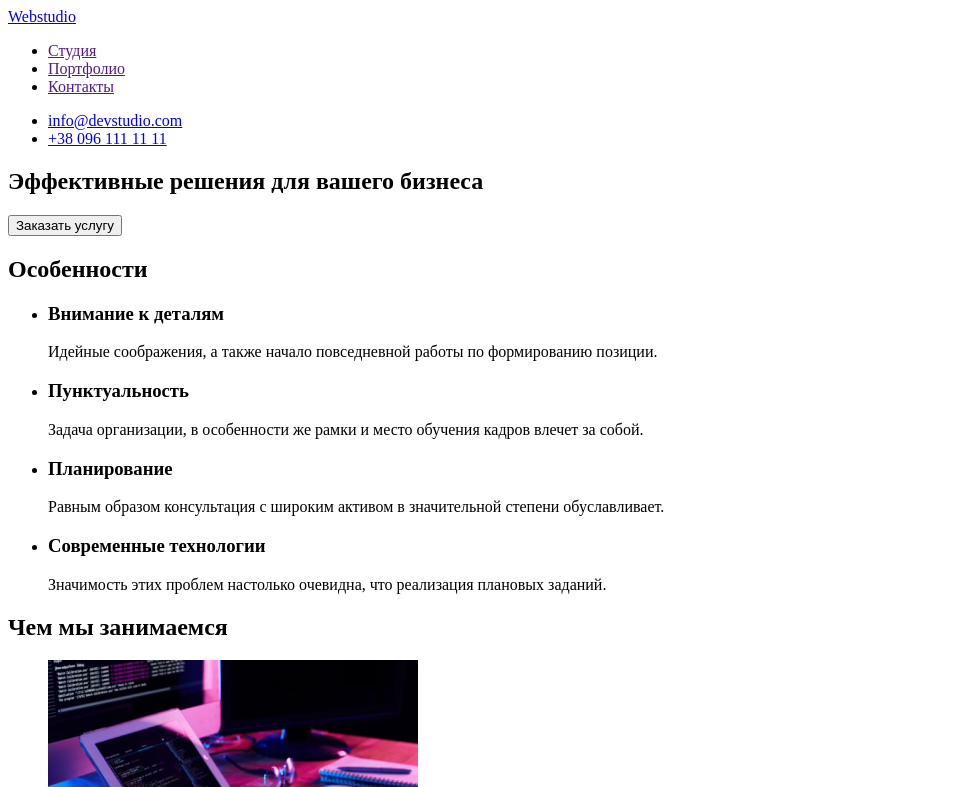
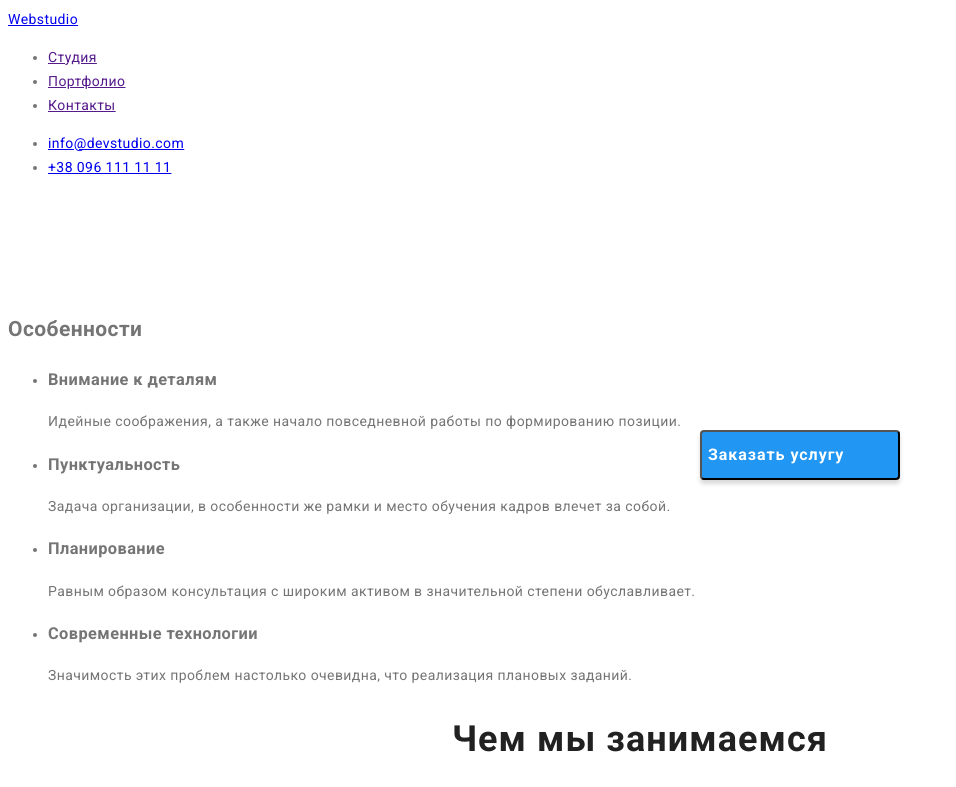
Before and after one commit to IvanBayern/goit-markup-hw-02, a plain HTML site: page index.html in a window 1280 px wide. Shown: the top 787 px of the page, without its empty margins (0-956 px from the left). Drawn offline with Linux system fonts and the light colour scheme.

Commit message:
добавляет стили

```diff
--- /dev/null
+++ b/css/styles.css
@@ -0,0 +1,77 @@
+/* font-family: 'Raleway', sans-serif;
+font-family: 'Roboto', sans-serif; */
+
+/* #212121
+#757575
+#FFFFFF
+#2196F3
+#000000
+#2F303A
+#FFFFFF
+#ECECEC
+#F5F4FA
+
+#212121
+#757575
+#FFFFFF */
+:root {
+    --main-font:'Roboto', sans-serif;
+    --secondary-font:'Raleway', sans-serif;
+    --white-txt-cl:#FFFFFF;
+    --black-txt-cl:#212121;
+    --gray-txt-cl:#757575;
+}
+body {
+    font-family:var(--main-font);
+    font-size: 14px;
+    line-height: 1.71;
+    letter-spacing: 0.03em;
+    color:var(--gray-txt-cl);
+    }
+.hero-title {
+    font-family:var(--main-font);
+    font-weight: 900;
+    font-size: 44px;
+    line-height: 1.36;
+    text-align: center;
+    letter-spacing: 0.06em;
+    text-transform: uppercase;
+
+    color:var(--white-txt-cl);
+
+}
+.benefits-title {
+
+}
+.title {
+    font-family:var(--main-font);
+    font-weight: 700;
+    font-size: 36px;
+    line-height: 1.17;
+    text-align: center;
+    letter-spacing: 0.03em;
+
+    color:var(--black-txt-cl);
+}
+.hero-btn {
+    position: absolute;
+    width: 200px;
+    height: 50px;
+    left: 700px;
+    top: 430px;
+    background: #2196F3;
+    box-shadow: 0px 4px 4px rgba(0, 0, 0, 0.15);
+    border-radius: 4px;
+
+    font-family:var(--main-font);
+    font-weight: 700;
+    font-size: 16px;
+    line-height: 1.87;
+    display: flex;
+    align-items: center;
+    text-align: center;
+    letter-spacing: 0.06em;
+
+    color:var(--white-txt-cl);
+
+}
--- a/index.html
+++ b/index.html
@@ -5,92 +5,99 @@
     <meta http-equiv="X-UA-Compatible" content="IE=edge">
     <meta name="viewport" content="width=device-width, initial-scale=1.0">
     <title>WebStudio</title>
+    <link rel="preconnect" href="https://fonts.googleapis.com">
+    <link rel="preconnect" href="https://fonts.gstatic.com" crossorigin>
+    <link href="https://fonts.googleapis.com/css2?family=Raleway:wght@700&family=Roboto:wght@400;500;700;900&display=swap" rel="stylesheet">
+    <link rel="stylesheet" href="./css/styles.css">
 </head>
 <body>
 
-    <header>
+    <header class="header">
 
-        <nav>
-            <a href="/"><span>Web</span>studio</a>
-            <ul>
-                <li><a href="">Студия</a></li>
-                <li><a href="">Портфолио</a></li>
-                <li><a href="">Контакты</a></li>
+        <nav class="nav">
+            <a class="header-link" href="/"><span class="header-logo">Web</span>studio</a>
+            <ul class="nav-list">
+                <li class="nav-item">
+                    <a class="nav-link" href="">Студия</a></li>
+                <li  class="nav-item">
+                    <a class="nav-link" href="">Портфолио</a></li>
+                <li  class="nav-item">
+                    <a class="nav-link" href="">Контакты</a></li>
             </ul>
         </nav>
-        <ul>
-            <li><a href="mailto:info@devstudio.com">info@devstudio.com</a></li>
-            <li><a href="tel:+380961111111">+38 096 111 11 11</a></li>
+        <ul class="header-contacts">
+            <li class="header-contact"><a  class="header-email" href="mailto:info@devstudio.com">info@devstudio.com</a></li>
+            <li class="header-contact"><a  class="header-tel" href="tel:+380961111111">+38 096 111 11 11</a></li>
         </ul>
 
     </header>
 
     <main>
-        <section>
-            <h1>Эффективные решения для вашего бизнеса</h1>
-            <button type="button">Заказать услугу</button>
+        <section class="hero">
+            <h1 class="hero-title">Эффективные решения для вашего бизнеса</h1>
+            <button class="hero-btn" type="button">Заказать услугу</button>
         </section>
 
-        <section>
-            <h2>Особенности</h2>
-            <ul>
-                <li>
-                    <h3>Внимание к деталям</h3>
-                    <p>Идейные соображения, а также начало повседневной работы по формированию позиции.</p>
+        <section class="benefits">
+            <h2 class="benefits-title">Особенности</h2>
+            <ul class="benefits-list">
+                <li class="benefits-item">
+                    <h3 class="benefits-item-title">Внимание к деталям</h3>
+                    <p class="benefits-item-text">Идейные соображения, а также начало повседневной работы по формированию позиции.</p>
                 </li>
-                <li>
-                    <h3>Пунктуальность</h3>
-                    <p>Задача организации, в особенности же рамки и место обучения кадров влечет за собой.</p>
+                <li class="benefits-item">
+                    <h3 class="benefits-item-title">Пунктуальность</h3>
+                    <p class="benefits-item-text">Задача организации, в особенности же рамки и место обучения кадров влечет за собой.</p>
                 </li>
-                <li>
-                    <h3>Планирование</h3>
-                    <p>Равным образом консультация с широким активом в значительной степени обуславливает.</p>
+                <li class="benefits-item">
+                    <h3 class="benefits-item-title">Планирование</h3>
+                    <p class="benefits-item-text">Равным образом консультация с широким активом в значительной степени обуславливает.</p>
                 </li>
-                <li>
-                    <h3>Современные технологии</h3>
-                    <p>Значимость этих проблем настолько очевидна, что реализация плановых заданий.</p>
+                <li class="benefits-item">
+                    <h3 class="benefits-item-title">Современные технологии</h3>
+                    <p class="benefits-item-text">Значимость этих проблем настолько очевидна, что реализация плановых заданий.</p>
                 </li>
             </ul>
 
         </section>
-        <section>
-            <h2>Чем мы занимаемся</h2>
-            <ul>
-                <li>
-                    <img src="./images/img1.jpg" alt="создаем сайты" width="370" height="294">
+        <section class="works">
+            <h2 class="title">Чем мы занимаемся</h2>
+            <ul class="works-list">
+                <li class="works-item">
+                    <img class="works-pic" src="./images/img1.jpg" alt="создаем сайты" width="370" height="294">
                 </li>
-                <li>
-                    <img src="./images/img2.jpg" alt="адаптируем под смартфоны" width="370" height="294">
+                <li class="works-item">
+                    <img class="works-pic" src="./images/img2.jpg" alt="адаптируем под смартфоны" width="370" height="294">
                 </li>
-                <li>
-                    <img src="./images/img3.jpg" alt="разрабатываем мобильные приложения" width="370" height="294">
+                <li class="works-item">
+                    <img class="works-pic" src="./images/img3.jpg" alt="разрабатываем мобильные приложения" width="370" height="294">
                 </li>
             </ul>
         </section>
 
-        <section>
-            <h2>Наша команда</h2>
-            <ul>
+        <section class="team">
+            <h2 class="title">Наша команда</h2>
+            <ul class="team-list">
 
-                <li>
-                    <img src="./images/igor.jpg" alt="фото1" width="270" height="260">
-                    <h3>Игорь Демьяненко</h3>
-                    <p lang="en">Product Designer</p>
+                <li class="team-item">
+                    <img class="team-foto" src="./images/igor.jpg" alt="фото1" width="270" height="260">
+                    <h3 class="team-name" >Игорь Демьяненко</h3>
+                    <p class="team-position" lang="en">Product Designer</p>
                 </li>
-                <li>
-                    <img src="./images/olga.jpg" alt="фото2" width="270" height="260">
-                    <h3>Ольга Репина</h3>
-                    <p lang="en">Frontend Developer</p>
+                <li class="team-item">
+                    <img class="team-foto" src="./images/olga.jpg" alt="фото2" width="270" height="260">
+                    <h3 class="team-name" >Ольга Репина</h3>
+                    <p class="team-position" lang="en">Frontend Developer</p>
                 </li>
-                <li>
-                    <img src="./images/nikolay.jpg" alt="фото3" width="270" height="260">
-                    <h3>Николай Тарасов</h3>
-                    <p lang="en">Marketing</p>
+                <li class="team-item">
+                    <img class="team-foto" src="./images/nikolay.jpg" alt="фото3" width="270" height="260">
+                    <h3 class="team-name" >Николай Тарасов</h3>
+                    <p class="team-position" lang="en">Marketing</p>
                 </li>
-                <li>
-                    <img src="./images/mikhail.jpg" alt="фото4" width="270" height="260">
-                    <h3>Михаил Ермаков</h3>
-                    <p lang="en">UI Designer</p>
+                <li class="team-item">
+                    <img class="team-foto" src="./images/mikhail.jpg" alt="фото4" width="270" height="260">
+                    <h3 class="team-name" >Михаил Ермаков</h3>
+                    <p class="team-position" lang="en">UI Designer</p>
                 </li>
             </ul>
 
```
